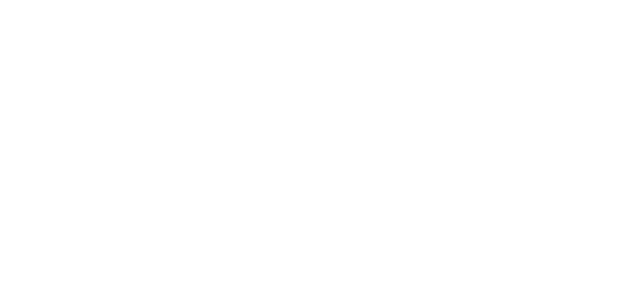
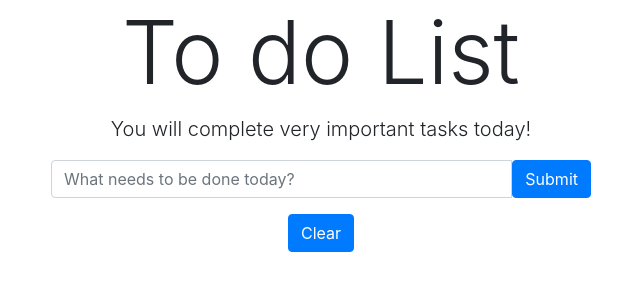
Before and after one commit to i-frah/To-do-list, a plain HTML site: page index.html in a window 1280 px wide. Shown: the whole page, without its empty margins (319-959 px from the left). Drawn offline with nearby package versions, Linux system fonts and the light colour scheme.

Commit message:
Update index.html

```diff
--- a/index.html
+++ b/index.html
@@ -3,9 +3,40 @@
 <head>
     <meta charset="UTF-8">
     <meta name="viewport" content="width=device-width, initial-scale=1.0">
-    <title>Document</title>
+    <title>TodoList App</title>
+    <!-- bootstrap cdn -->
+    <link rel="stylesheet" href="https://stackpath.bootstrapcdn.com/bootstrap/4.3.1/css/bootstrap.min.css" integrity="sha384-ggOyR0iXCbMQv3Xipma34MD+dH/1fQ784/j6cY/iJTQUOhcWr7x9JvoRxT2MZw1T" crossorigin="anonymous">
+    <!-- google webfonts api -->
+    <link href="https://fonts.googleapis.com/css?family=Nunito:300&display=swap" rel="stylesheet">
+    <!-- my stylesheet -->
+    <link rel="stylesheet" href="style.css">
 </head>
 <body>
+<div class="hero">
+    <div class="container">
+        <h1 class="display-2 text-center">To do List</h1>
+        <p class="lead text-center">You will complete very important tasks today!</p>
 
+        <div class="row">
+            <form id="form" class="col-lg-6 col-8 mx-auto">
+                <div class="input-group">
+                    <input id="input" class="form-control" placeholder="What needs to be done today?" value="">
+                    <span>
+                        <button id="btn" type="button" class="btn btn-primary">Submit</button>
+                    </span>
+                </div>
+            </form>
+        </div>
+
+        <div class="row">
+            <ul id="list" class="list col-lg-6 col-8 mx-auto">
+            </ul>
+        </div>
+        <div class="row">
+            <button id="btnClr" type="button" class="btn btn-primary mx-auto btnHide">Clear</button>
+        </div>
+    </div>
+</div>
+<script type="text/javascript" src="main.js"></script>
 </body>
 </html>
```
